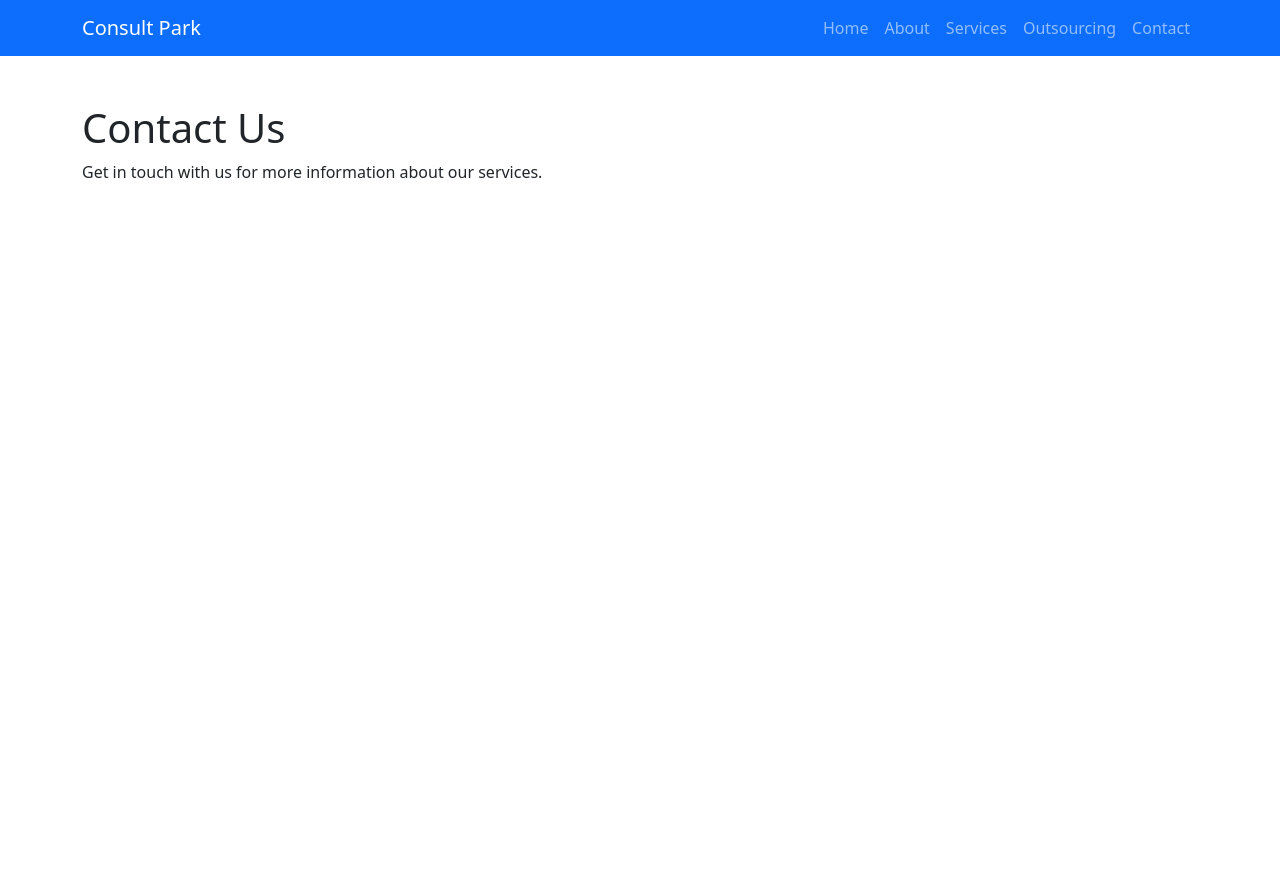
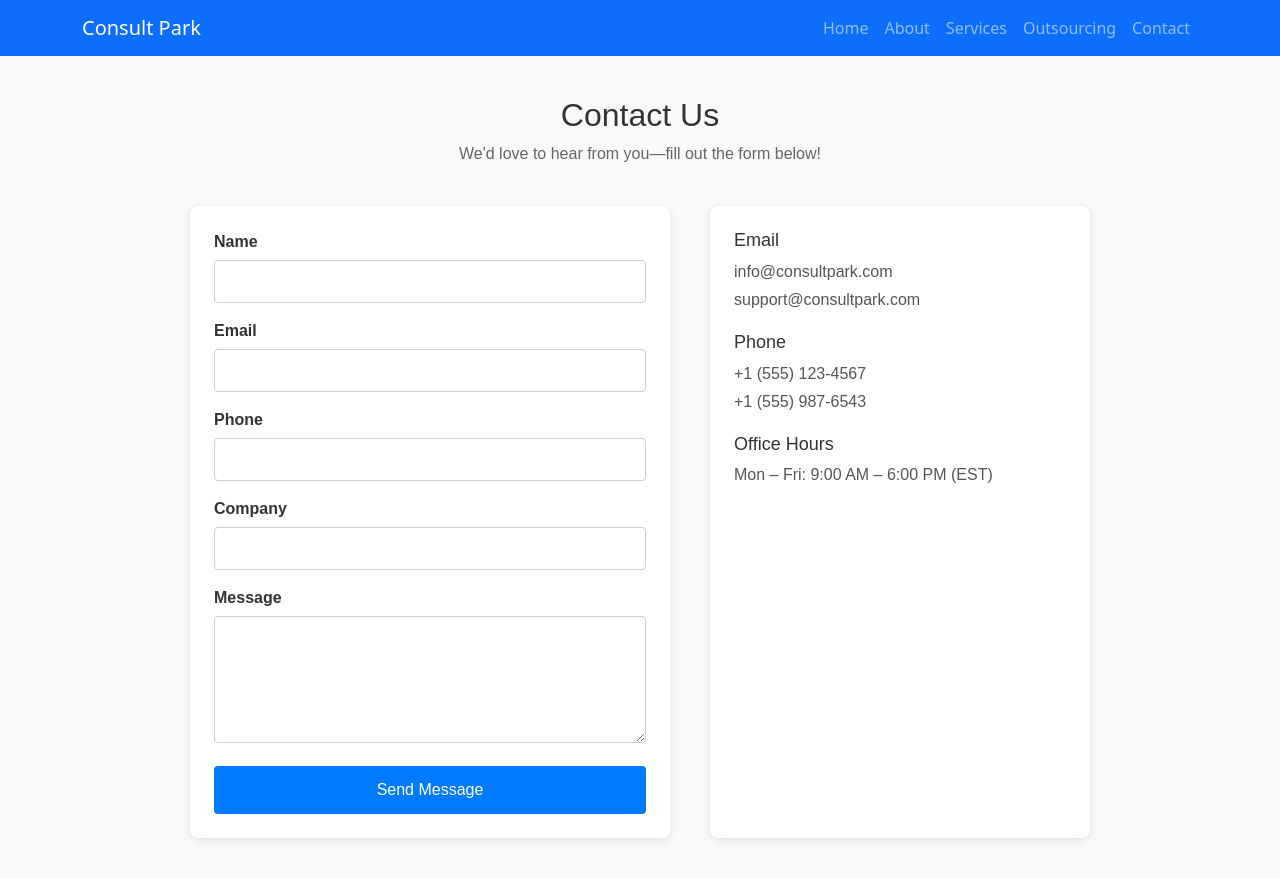
Before and after one commit to wrapperik/react-recap-code-blooded, a React (Create React App) app: page /contact in a window 1280 px wide. Before the commit the page ends 800 px from the top, so only its background shows below. Built offline with nearby package versions, Linux system fonts and the light colour scheme.

Commit message:
Contact page

```diff
--- a/src/components/Contact.js
+++ b/src/components/Contact.js
@@ -1,12 +1,211 @@
-import React from 'react';
+import React, { useState } from "react";
 
-function Contact() {
+const styles = {
+  page: {
+    backgroundColor: '#f9f9f9',
+    minHeight: '100vh',
+    padding: '40px 20px',
+    fontFamily: 'Arial, sans-serif'
+  },
+  header: {
+    textAlign: 'center',
+    marginBottom: '40px'
+  },
+  title: {
+    fontSize: '32px',
+    color: '#333',
+    margin: 0
+  },
+  subtitle: {
+    fontSize: '16px',
+    color: '#666',
+    marginTop: '8px'
+  },
+  content: {
+    display: 'flex',
+    flexDirection: 'column',
+    maxWidth: '900px',
+    margin: '0 auto'
+  },
+  columns: {
+    display: 'flex',
+    flexWrap: 'wrap',
+    gap: '40px'
+  },
+  formContainer: {
+    flex: '1 1 400px',
+    backgroundColor: '#fff',
+    padding: '24px',
+    borderRadius: '8px',
+    boxShadow: '0 2px 8px rgba(0,0,0,0.1)'
+  },
+  infoContainer: {
+    flex: '1 1 300px',
+    backgroundColor: '#fff',
+    padding: '24px',
+    borderRadius: '8px',
+    boxShadow: '0 2px 8px rgba(0,0,0,0.1)'
+  },
+  field: {
+    marginBottom: '16px'
+  },
+  label: {
+    display: 'block',
+    marginBottom: '6px',
+    fontWeight: 'bold',
+    color: '#333'
+  },
+  input: {
+    width: '100%',
+    padding: '10px',
+    border: '1px solid #ccc',
+    borderRadius: '4px',
+    fontSize: '14px'
+  },
+  textarea: {
+    width: '100%',
+    padding: '10px',
+    border: '1px solid #ccc',
+    borderRadius: '4px',
+    fontSize: '14px',
+    resize: 'vertical'
+  },
+  button: {
+    width: '100%',
+    padding: '12px',
+    backgroundColor: '#007bff',
+    color: '#fff',
+    border: 'none',
+    borderRadius: '4px',
+    fontSize: '16px',
+    cursor: 'pointer'
+  },
+  alert: {
+    marginBottom: '16px',
+    padding: '12px',
+    backgroundColor: '#d4edda',
+    color: '#155724',
+    borderRadius: '4px'
+  },
+  infoBlock: {
+    marginBottom: '20px'
+  },
+  infoHeading: {
+    fontSize: '18px',
+    marginBottom: '8px',
+    color: '#333'
+  },
+  infoText: {
+    margin: '4px 0',
+    color: '#555'
+  }
+};
+
+const Contact = () => {
+  const [formState, setFormState] = useState({
+    name: '',
+    email: '',
+    phone: '',
+    company: '',
+    message: ''
+  });
+  const [isSubmitting, setIsSubmitting] = useState(false);
+  const [submitStatus, setSubmitStatus] = useState({ success: false, message: '' });
+
+  const handleChange = e => {
+    const { name, value } = e.target;
+    setFormState(prev => ({ ...prev, [name]: value }));
+  };
+
+  const handleSubmit = e => {
+    e.preventDefault();
+    setIsSubmitting(true);
+
+    setTimeout(() => {
+      setSubmitStatus({
+        success: true,
+        message: "Thank you for contacting us. We'll get back to you shortly."
+      });
+      setFormState({ name: '', email: '', phone: '', company: '', message: '' });
+      setIsSubmitting(false);
+    }, 1500);
+  };
+
   return (
-    <div className="container mt-5">
-      <h1>Contact Us</h1>
-      <p>Get in touch with us for more information about our services.</p>
+    <div style={styles.page}>
+      <header style={styles.header}>
+        <h1 style={styles.title}>Contact Us</h1>
+        <p style={styles.subtitle}>We'd love to hear from you—fill out the form below!</p>
+      </header>
+
+      <div style={styles.content}>
+        {submitStatus.success && (
+          <div style={styles.alert}>{submitStatus.message}</div>
+        )}
+
+        <div style={styles.columns}>
+          {/* Form */}
+          <div style={styles.formContainer}>
+            <form onSubmit={handleSubmit}>
+              {['name', 'email', 'phone', 'company'].map(field => (
+                <div key={field} style={styles.field}>
+                  <label style={styles.label} htmlFor={field}>
+                    {field.charAt(0).toUpperCase() + field.slice(1)}
+                  </label>
+                  <input
+                    id={field}
+                    name={field}
+                    type={field === 'email' ? 'email' : 'text'}
+                    value={formState[field]}
+                    onChange={handleChange}
+                    required={['name', 'email'].includes(field)}
+                    style={styles.input}
+                  />
+                </div>
+              ))}
+
+              <div style={styles.field}>
+                <label style={styles.label} htmlFor="message">
+                  Message
+                </label>
+                <textarea
+                  id="message"
+                  name="message"
+                  rows={5}
+                  value={formState.message}
+                  onChange={handleChange}
+                  required
+                  style={styles.textarea}
+                />
+              </div>
+
+              <button type="submit" disabled={isSubmitting} style={styles.button}>
+                {isSubmitting ? 'Sending…' : 'Send Message'}
+              </button>
+            </form>
+          </div>
+
+          {/* Contact Info */}
+          <div style={styles.infoContainer}>
+            <div style={styles.infoBlock}>
+              <h2 style={styles.infoHeading}>Email</h2>
+              <p style={styles.infoText}>info@consultpark.com</p>
+              <p style={styles.infoText}>support@consultpark.com</p>
+            </div>
+            <div style={styles.infoBlock}>
+              <h2 style={styles.infoHeading}>Phone</h2>
+              <p style={styles.infoText}>+1 (555) 123-4567</p>
+              <p style={styles.infoText}>+1 (555) 987-6543</p>
+            </div>
+            <div style={styles.infoBlock}>
+              <h2 style={styles.infoHeading}>Office Hours</h2>
+              <p style={styles.infoText}>Mon – Fri: 9:00 AM – 6:00 PM (EST)</p>
+            </div>
+          </div>
+        </div>
+      </div>
     </div>
   );
-}
+};
 
 export default Contact;
```
Also changed, not shown: 1 other file (tests, documents, lock files or other folders).
